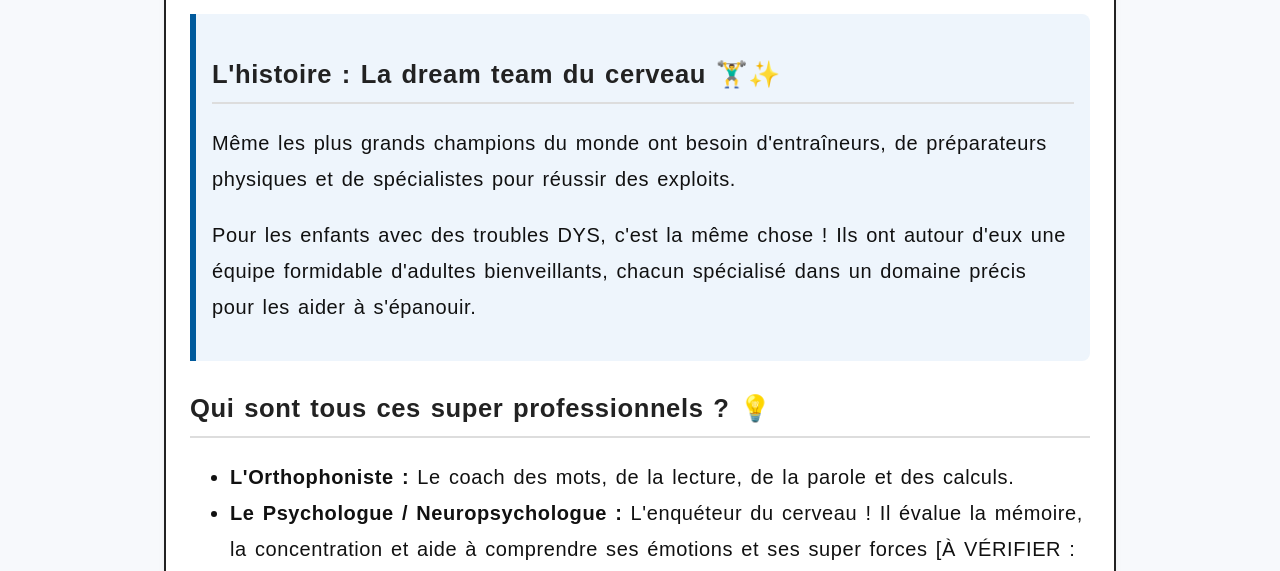
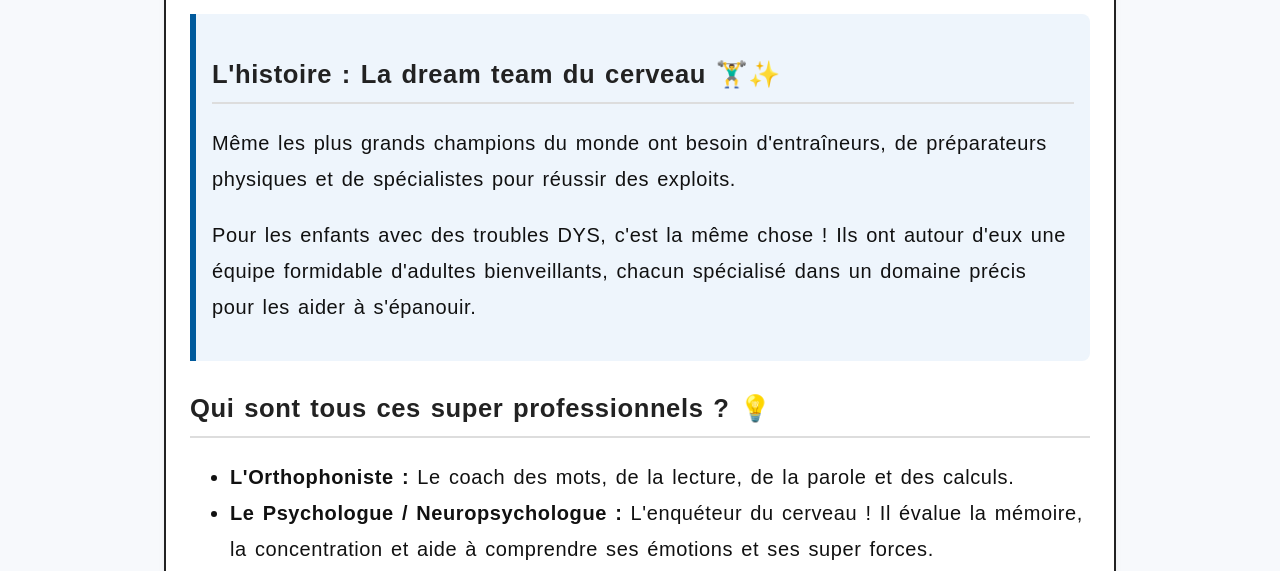
Before and after one commit to latramprimaire-beep/Les-dys, a plain HTML site: page professionnels.html in a window 1280 px wide. Shown: the part 361-932 px from the top of the page. Drawn offline with Linux system fonts and the light colour scheme.

Commit message:
Update professionnels.html

```diff
--- a/professionnels.html
+++ b/professionnels.html
@@ -165,7 +165,7 @@
       <h2>Qui sont tous ces super professionnels ? 💡</h2>
       <ul>
         <li><strong>L'Orthophoniste :</strong> Le coach des mots, de la lecture, de la parole et des calculs.</li>
-        <li><strong>Le Psychologue / Neuropsychologue :</strong> L'enquéteur du cerveau ! Il évalue la mémoire, la concentration et aide à comprendre ses émotions et ses super forces [À VÉRIFIER : bilan neuropsychologique].</li>
+        <li><strong>Le Psychologue / Neuropsychologue :</strong> L'enquéteur du cerveau ! Il évalue la mémoire, la concentration et aide à comprendre ses émotions et ses super forces.</li>
         <li><strong>Le Psychomotricien :</strong> L'entraîneur de l'équilibre, de la coordination du corps, du repérage dans l'espace et du geste de la main.</li>
         <li><strong>L'Ergothérapeute :</strong> Le spécialiste des astuces du quotidien ! Il aide à utiliser l'ordinateur, les outils adaptés et à organiser son bureau.</li>
         <li><strong>L'Orthoptiste :</strong> L'expert de la vue et des yeux ! Il rééduque les muscles des yeux pour que le regard suive bien les lignes de lecture.</li>
```
